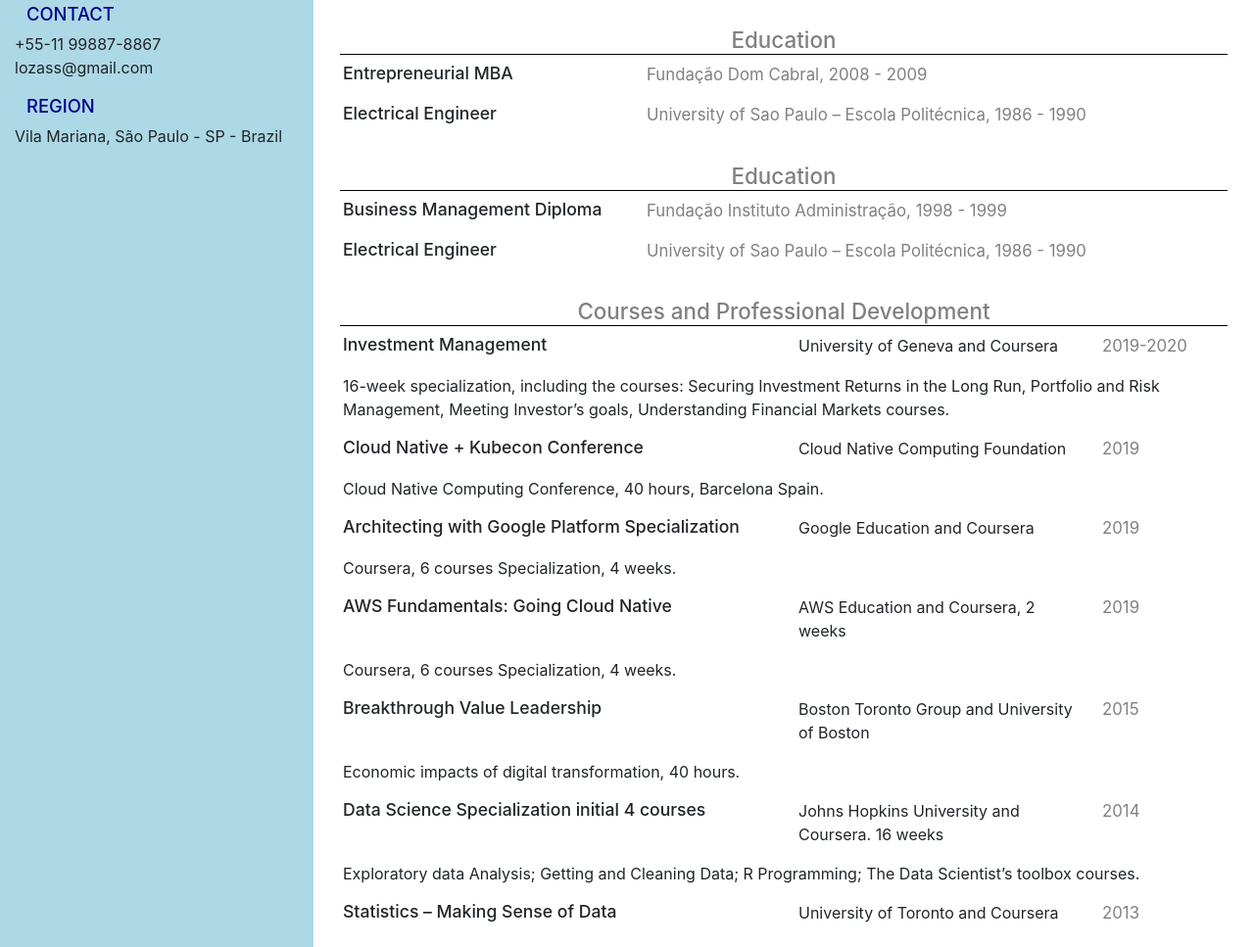
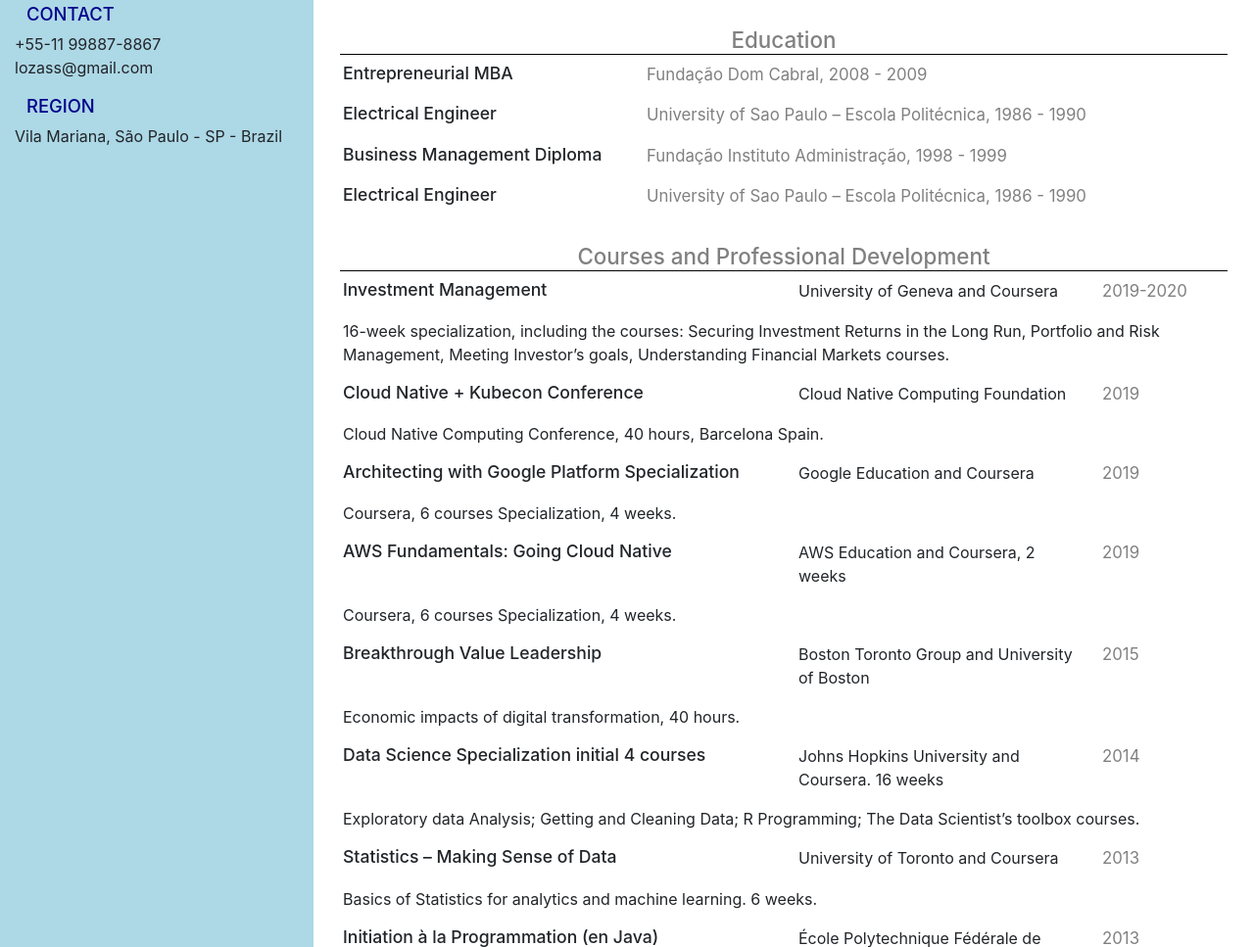
Before and after one commit to lozass/cv-page, a plain HTML site: page index.html in a window 1280 px wide. Shown: the part 1275-2242 px from the top of the page at 98% size. Drawn offline with nearby package versions, Linux system fonts and the light colour scheme.

Commit message:
fix FIA course introduced error in Education section

```diff
--- a/index.html
+++ b/index.html
@@ -183,12 +183,6 @@
                     <p>University of Sao Paulo – Escola Politécnica, 1986 - 1990</p>
                   </div>
                 </div>
-              </div>
-<!-- Final Education section -->
-
-<!-- Education section -->
-              <h3>Education</h3>
-              <div class="container">
                 <div class="row">
                   <div class="col-4">
                     <h5>Business Management Diploma</h5>
```
